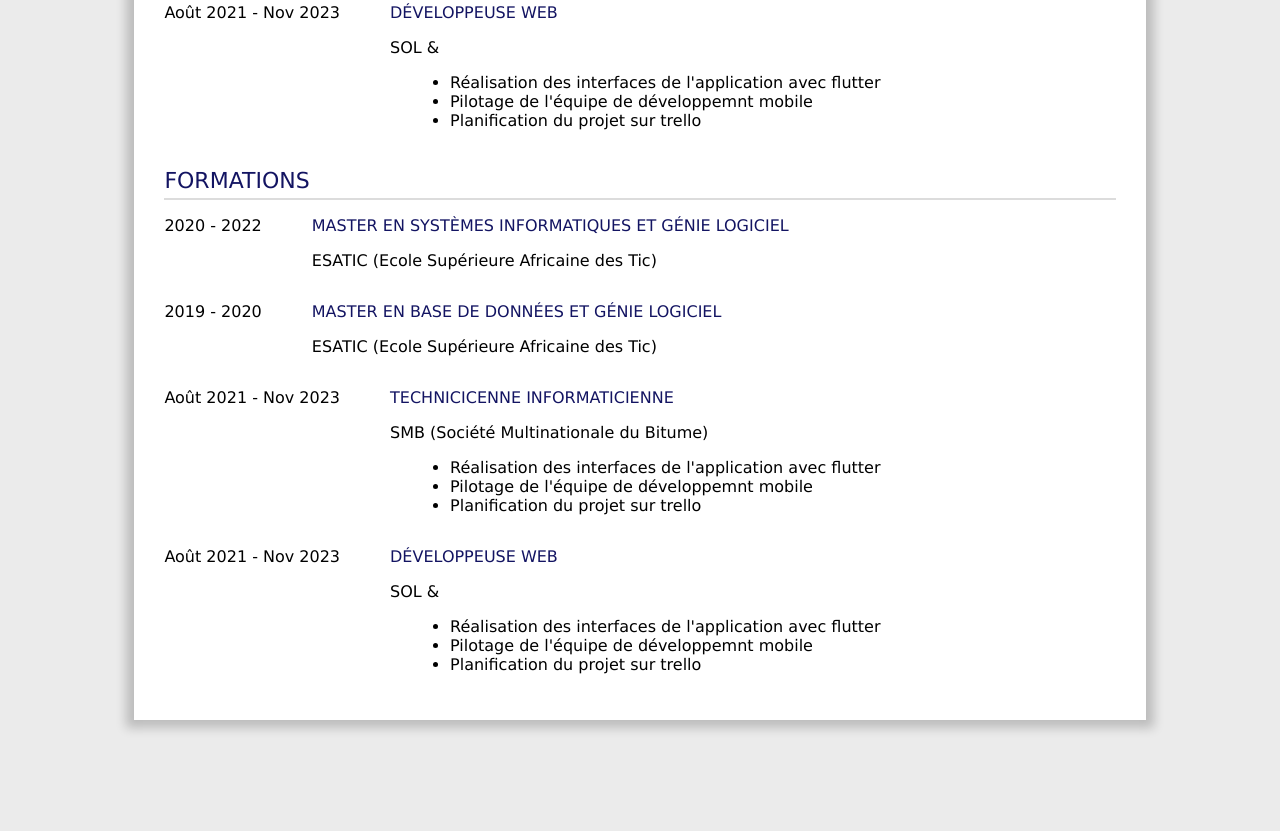
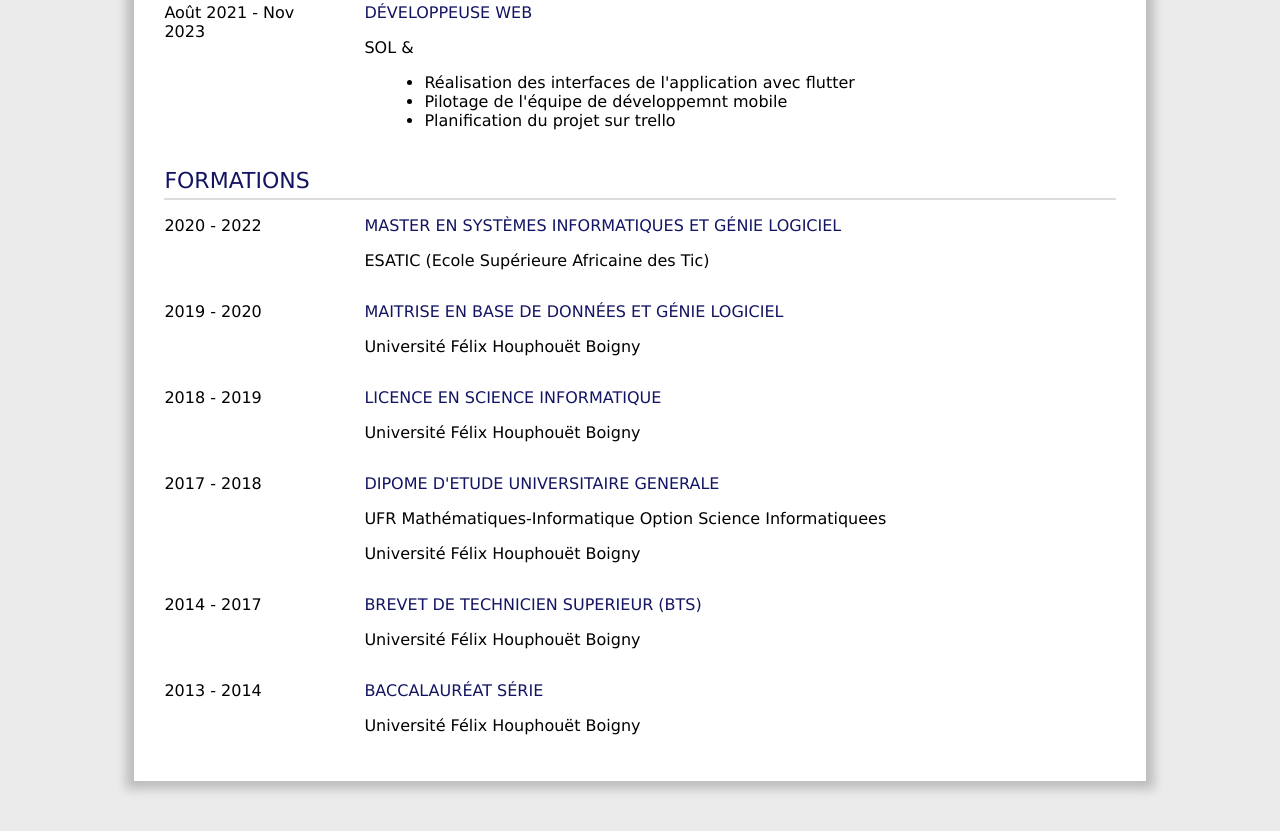
Before and after one commit to Gmanzara/CV, a plain HTML site: page index.html in a window 1280 px wide. Shown: the part 779-1610 px from the top of the page. Before the commit the page ends 1549 px from the top, so only its background shows below. Drawn offline with Linux system fonts and the light colour scheme.

Commit message:
Add files via upload

```diff
--- a/index.html
+++ b/index.html
@@ -27,6 +27,7 @@
             }
             .picture{
                 padding: 20px 80px 20px 30px;
+                width: 120px;
             }
             .address{
                 padding: 0;
@@ -72,7 +73,9 @@
                 text-transform: uppercase;
                 color: rgb(19, 20, 98);
             }
-
+            .date{
+                width: 150px;
+            }
         </style>
     </head>
     <body>
@@ -171,41 +174,55 @@
                             <!-- <p>Abidjan,Côte d'Ivoire</p> -->
                         </div>
                         <div class="description">
-                            <p class="style">Master en base de données et Génie Logiciel </p>
-                            <p>ESATIC (Ecole Supérieure Africaine des Tic)</p>
+                            <p class="style">Maitrise en base de données et Génie Logiciel </p>
+                            <p>Université Félix Houphouët Boigny</p>
                         </div>
                         </div>
                     </div>
                     <div class="experiencei">
                         <div class="date">
-                            <p>Août 2021 - Nov 2023</p>
+                            <p>2018 - 2019</p>
                             <!-- <p>Abidjan,Côte d'Ivoire</p> -->
                         </div>
                         <div class="description">
-                            <p class="style">technicicenne Informaticienne </p>
-                            <p>SMB (Société Multinationale du Bitume)</p>
-                            <ul>
-                                <li>Réalisation des interfaces de l'application avec flutter</li>
-                                <li>Pilotage de l'équipe de développemnt mobile</li>
-                                <li>Planification du projet sur trello</li>
-                            </ul>
+                            <p class="style">Licence en science informatique </p>
+                            <p>Université Félix Houphouët Boigny</p>
+                        </div>
+                    </div>
+
+                    <div class="experiencei">
+                        <div class="date">
+                            <p>2017 - 2018</p>
+                            <!-- <p>Abidjan,Côte d'Ivoire</p> -->
+                        </div>
+                        <div class="description">
+                            <p class="style">DIPOME D'ETUDE UNIVERSITAIRE GENERALE </p>
+                            <p>UFR Mathématiques-Informatique Option Science Informatiquees</p>
+                            <p>Université Félix Houphouët Boigny</p>
+                        </div>
+                    </div>
+
+                    <div class="experiencei">
+                        <div class="date">
+                            <p>2014 - 2017</p>
+                            <!-- <p>Abidjan,Côte d'Ivoire</p> -->
+                        </div>
+                        <div class="description">
+                            <p class="style">BREVET DE TECHNICIEN SUPERIEUR (BTS) </p>
+                            <p>Université Félix Houphouët Boigny</p>
                         </div>
                     </div>
                     <div class="experiencei">
                         <div class="date">
-                            <p>Août 2021 - Nov 2023</p>
+                            <p>2013 - 2014</p>
                             <!-- <p>Abidjan,Côte d'Ivoire</p> -->
                         </div>
                         <div class="description">
-                            <p class="style">Développeuse web </p>
-                            <p>SOL &</p>
-                            <ul>
-                                <li>Réalisation des interfaces de l'application avec flutter</li>
-                                <li>Pilotage de l'équipe de développemnt mobile</li>
-                                <li>Planification du projet sur trello</li>
-                            </ul>
+                            <p class="style">Baccalauréat série </p>
+                            <p>Université Félix Houphouët Boigny</p>
                         </div>
                     </div>
+
                 </div>
             </div>
             <div class="foot"></div>
```
